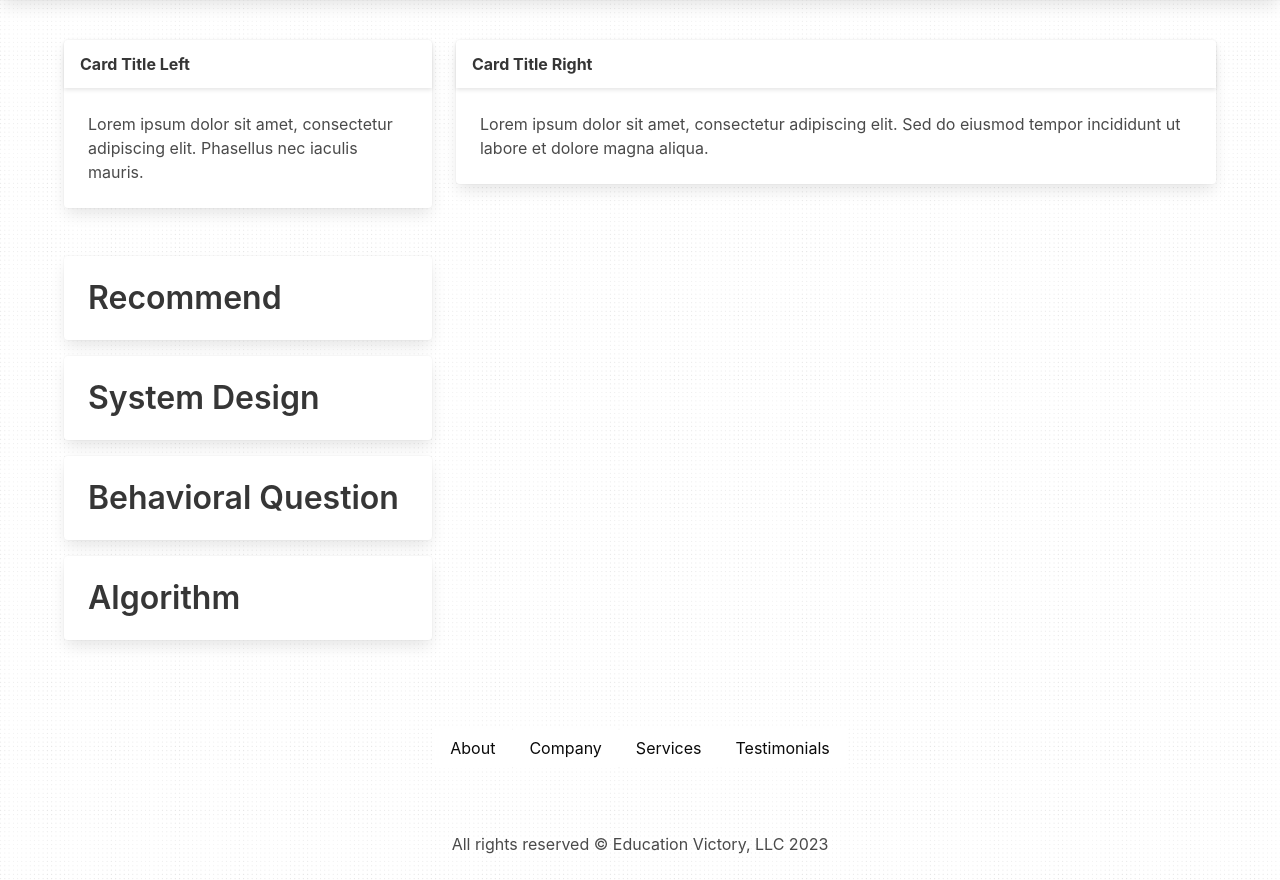
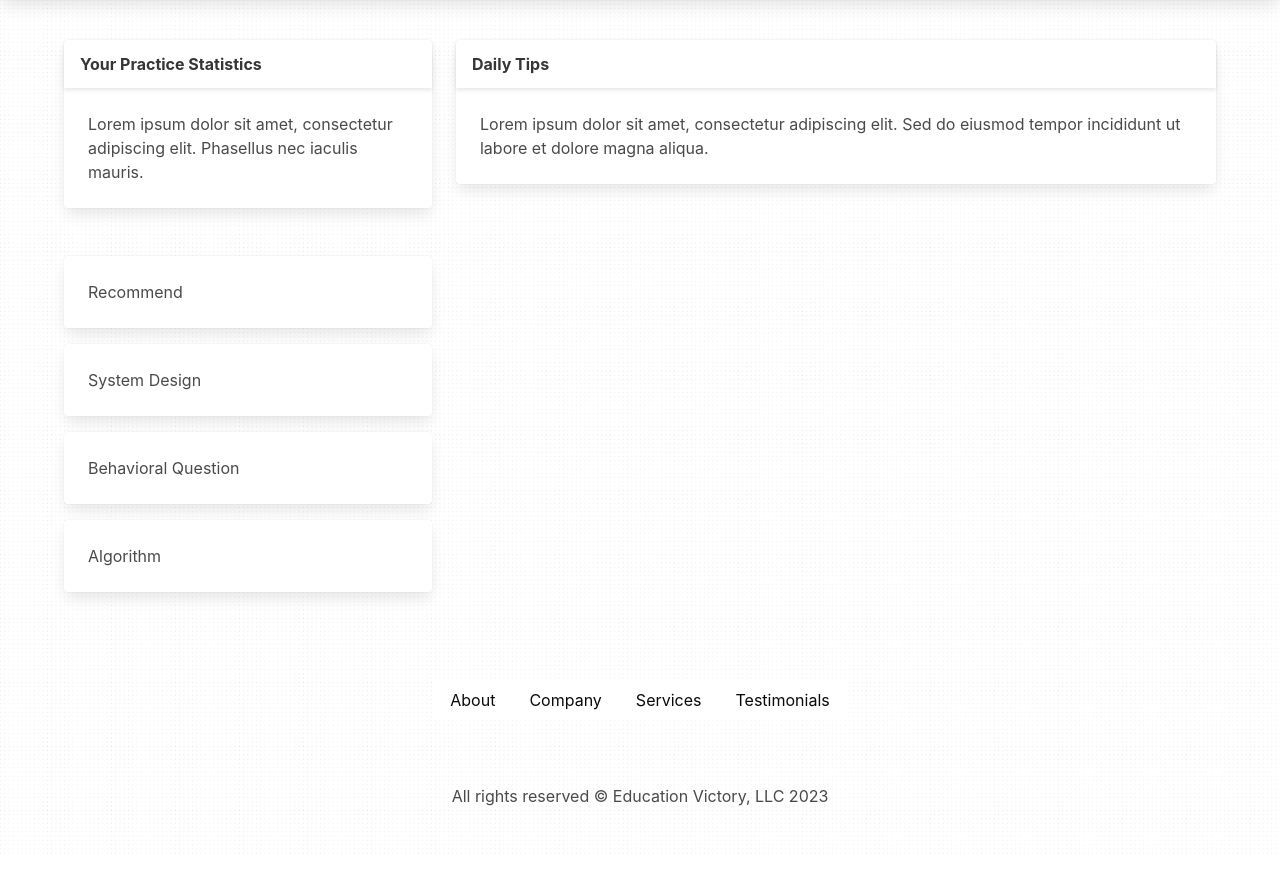
Before and after one commit to Education-Victory/Education-Victory, a Django app: template src/backend/EX/templates/common/practice.html in a window 1280 px wide. Shown: the part 56-936 px from the top of the page. After the commit the page ends 905 px from the top, so only its background shows below. Run offline with Django 4.2, Linux system fonts and the light colour scheme; the template is opened without the code that fills it, so the values that code supplies are empty; some libraries are stand-ins or nearby versions.

Commit message:
update UI

```diff
--- a/src/backend/EX/templates/common/practice.html
+++ b/src/backend/EX/templates/common/practice.html
@@ -1,42 +1,10 @@
-{% extends "basic.html" %} {% load static %} {% block extra_css %}
+{% extends "basic.html" %}
+{% load static %}
+{% block extra_css %}
 <link rel="stylesheet" href="{% static 'css/swiper-bundle.min.css' %}" />
-<style>
-  /* Custom timeline styles */
-  .timeline {
-    position: relative;
-    padding-left: 20px;
-    list-style: none;
-  }
-  .card.mb-4 {
-    cursor: pointer;
-  }
-  .timeline::before {
-    content: "";
-    position: absolute;
-    top: 0;
-    bottom: 0;
-    left: 10px;
-    width: 2px;
-    background-color: #e5e5e5;
-  }
-  .timeline-item {
-    margin-bottom: 20px;
-  }
-  .timeline-marker {
-    display: block;
-    width: 12px;
-    height: 12px;
-    background-color: #3273dc;
-    border-radius: 50%;
-    position: absolute;
-    left: 4px;
-    top: 0;
-  }
-  .timeline-content {
-    padding-left: 30px;
-  }
-</style>
-{% endblock %} {% block content %}
+<link rel="stylesheet" href="{% static 'css/practice.css' %}" />
+{% endblock %}
+{% block content %}
 <span id="vue-span">
   <section class="section">
     <div class="container">
@@ -46,7 +14,7 @@
           <div class="card">
             <header class="card-header">
               <p class="card-header-title">
-                Card Title Left
+                Your Practice Statistics
               </p>
             </header>
             <div class="card-content">
@@ -62,7 +30,7 @@
           <div class="card">
             <header class="card-header">
               <p class="card-header-title">
-                Card Title Right
+                Daily Tips
               </p>
             </header>
             <div class="card-content">
@@ -82,22 +50,22 @@
         <div class="column is-4">
           <div class="card mb-4" @click="updateCategory('recommend')">
             <div class="card-content">
-              <p class="title">Recommend</p>
+              <p>Recommend</p>
             </div>
           </div>
           <div class="card mb-4" @click="updateCategory('system-design')">
             <div class="card-content">
-              <p class="title">System Design</p>
+              <p>System Design</p>
             </div>
           </div>
           <div class="card mb-4" @click="updateCategory('behavioral')">
             <div class="card-content">
-              <p class="title">Behavioral Question</p>
+              <p>Behavioral Question</p>
             </div>
           </div>
           <div class="card mb-4" @click="updateCategory('algorithm')">
             <div class="card-content">
-              <p class="title">Algorithm</p>
+              <p>Algorithm</p>
             </div>
           </div>
         </div>
@@ -105,7 +73,8 @@
         <div class="column">
           <ul class="timeline">
             <!-- Dynamically create timeline items for each problem -->
-            <li class="timeline-item" v-for="problem in problems" :key="problem.id">
+            <div class="columns">
+              <li class="column timeline-item" v-for="item in problems" :key="item.problem.id">
               <div class="timeline-marker"></div>
               <div class="timeline-content">
                 <div class="card">
@@ -114,27 +83,30 @@
                     <div class="content is-flex is-justify-content-space-between is-align-items-center">
                       <div>
                         <!-- Display problem name -->
-                        <h2 class="title is-size-5 mb-1">[[ problem.name ]]</h2>
-                        <!-- Display difficulty -->
-                        <span class="is-size-6">[[ problem.difficulty ]]</span>
+                        <h2 class="title is-size-5 mb-1">[[ item.problem.name ]]</h2>
                       </div>
                     </div>
                     <div class="content mb-1 is-flex is-justify-content-space-between is-align-items-center">
                       <!-- Calculate estimated time based on question types -->
-                      <p class="mb-0 is-size-6">Estimated time</p>
-                      <span class="tag is-success is-light">[[ calculateEstimatedTime(problem.questions.understand) ]] minutes</span>
+                      <p class="mb-0 is-size-6">Milestones</p>
+                      <progress class="progress ml-4 is-primary practice-progress" :value="40" max="100">[[ item.problem.progress ]]%</progress>
                     </div>
                     <div class="content mb-1 is-flex is-justify-content-space-between is-align-items-center">
-                      <!-- Display number of questions -->
-                      <p class="mb-0 is-size-6">Content</p>
-                      <span class="tag is-success is-light">[[ problem.questions.understand.length ]] questions</span>
+                      <!-- Calculate estimated time based on question types -->
+                      <p class="mb-0 is-size-6">Difficulty</p>
+                      <span class="tag is-success is-light">[[ item.tag_difficulty ]]</span>
+                    </div>
+                    <div class="content mb-1 is-flex is-justify-content-space-between is-align-items-center">
+                      <!-- Calculate estimated time based on question types -->
+                      <p class="mb-0 is-size-6">Practice time</p>
+                      <span class="tag is-success is-light">[[ calculateEstimatedTime(item.problem.questions) ]] minutes</span>
                     </div>
                   </div>
                  <div class="card-footer">
-                  <div class="card-footer-item" style="width: 100%;">
-                    <div class="is-flex is-justify-content-space-between is-align-items-center" style="width: 100%;">
+                  <div class="card-footer-item">
+                    <div class="is-flex" style="width: 100%;">
                       <!-- Dynamically set the href using the root variable, category, and problem name -->
-                      <a :href="`${root}/${problem.category}/${problem.name.replace(/\s+/g, '-')}/`" class="button is-link ml-auto">Start</a>
+                      <a :href="`${root}/${item.problem.category}/${item.problem.name.replace(/\s+/g, '-')}/`" class="button is-link ml-auto">Start</a>
                     </div>
                   </div>
                 </div>
@@ -143,6 +115,7 @@
                 <!-- end card -->
               </div>
             </li>
+              </div>
           </ul>
         </div>
       </div>
@@ -179,9 +152,7 @@
     .get(url)
     .then((response) => {
       if (response.data) {
-              this.problems = response.data.problems; // Store the array of problems
-            } else {
-              this.message = "No problems found for the specified category.";
+        this.problems = response.data.problems;
       }
     })
     .catch((error) => {
@@ -194,13 +165,31 @@
         this.fetchProblem();
       },
       calculateEstimatedTime(questions) {
-        let time = 0;
-        questions.forEach((question) => {
-          // Assuming q_type: 0 is a choice question and takes 5 minutes
-          // and q_type: 1 is a coding question and takes 20 minutes
-          time += question.q_type === 0 ? 5 : 20;
+          let totalTime = 0;
+          // Iterate over each step in the questions object
+          for (const step in questions) {
+            if (questions.hasOwnProperty(step)) {
+              questions[step].forEach((question) => {
+                // Adjust time addition based on question type
+                switch (question.q_type) {
+                  case 0: // Choice question
+                    totalTime += 5;
+                    break;
+                  case 1: // Coding question
+                    totalTime += 20;
+                    break;
+                  case 2: // New question type
+                    totalTime += 10;
+                    break;
+                  default:
+                    // Handle unexpected q_type values if necessary
+                    break;
+                }
               });
-        return time;
+            }
+          }
+
+          return totalTime;
         },
     },
   });
```
Also changed, not shown: src/backend/EX/templates/problem/problem.html (+15 -19 lines). Lines whose indentation alone changed are shown as unchanged.
